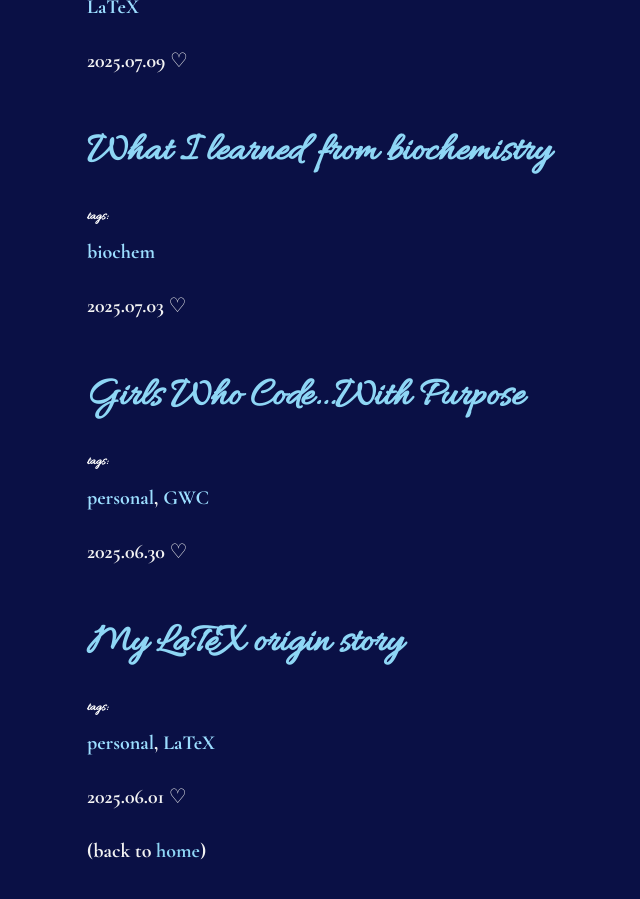
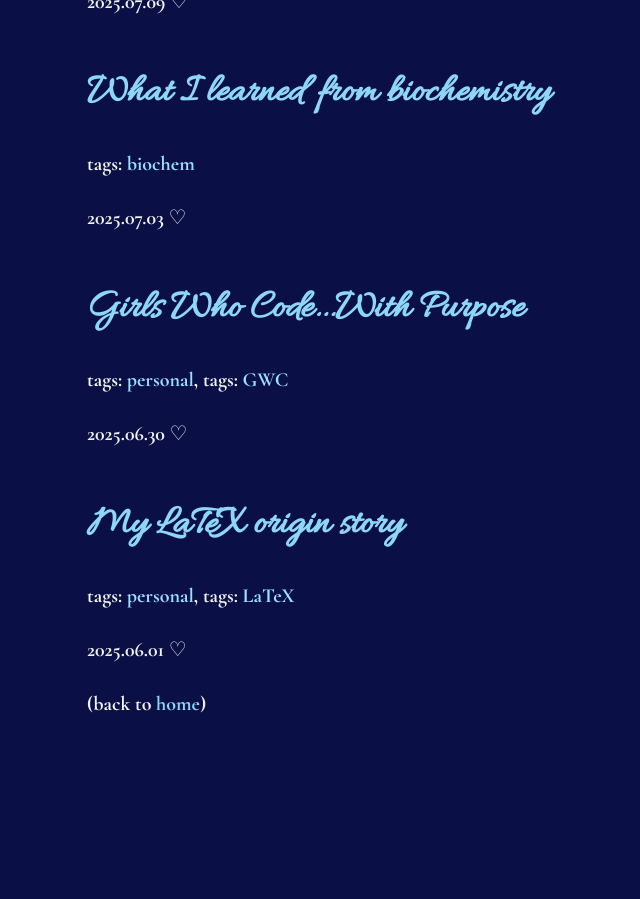
Before and after one commit to leucinemymind/leucinemymind.github.io, a Jekyll site: the page built from index.md, in a window 1280 px wide and 900 px high, scrolled down 1568 px. Shown: the whole window, without its empty margins (128-768 px from the left). Built offline with Jekyll 4.4.1, drawn with Linux system fonts in a browser that asks for light colours; after the commit the page ends 2321 px from its top, so only the background shows below that.

Commit message:
more formatting

```diff
--- a/_layouts/home.html
+++ b/_layouts/home.html
@@ -21,9 +21,8 @@ layout: default
 
       {% if post.tags %}
         <p class="post-tags">
-          <h6>tags:</h6>
           {% for tag in post.tags %}
-          <span style="color:#9cdeff">{{ tag }}</span>{% unless forloop.last %}, {% endunless %}
+          tags: <span style="color:#9cdeff">{{ tag }}</span>{% unless forloop.last %}, {% endunless %}
           {% endfor %}
         </p>
       {% endif %}
```
